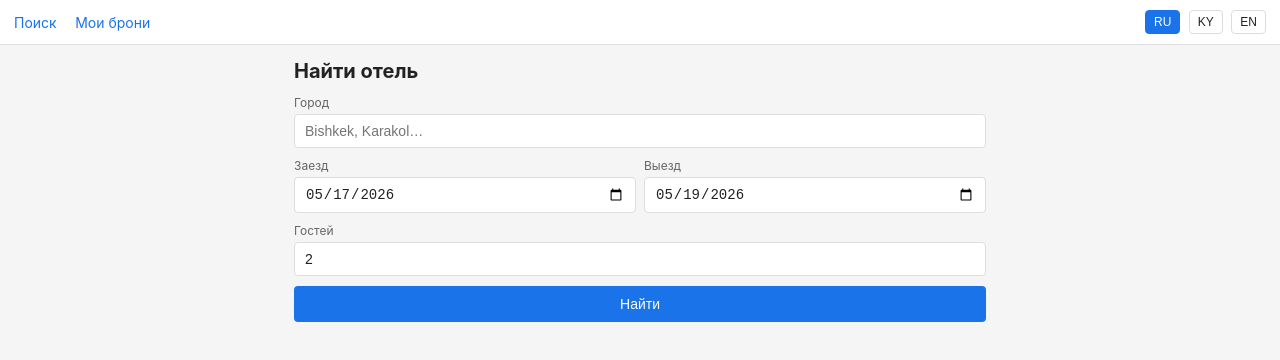
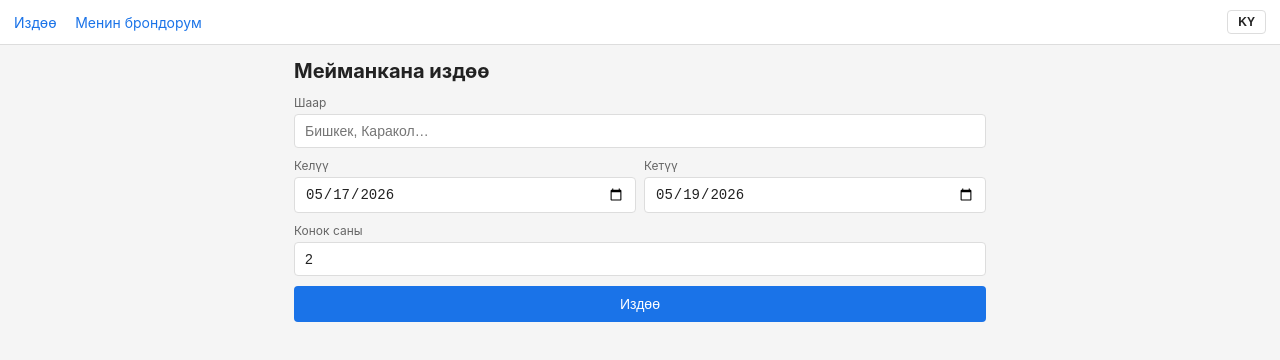
Before and after one commit to Yury-mygit/booking-frontend-client, a website built with Vite: page index.html in a window 1280 px wide. Both pictures are taken after a click on the button "RU". Built offline with nearby package versions, Linux system fonts and the light colour scheme.

Commit message:
lang: одна циклическая кнопка вместо трёх (RU → KY → EN → RU)
- i18n.js: добавлен cycleLang() + LANG_ORDER; applyStaticI18n обновляет текст #lang-cycle на текущий язык upper-case.
- index.html: <div id=lang-switch> с тремя <button data-lang=*> → один <button id=lang-cycle>.
- styles.css: #lang-switch button {...} → #lang-cycle {...}; убран .active state.
- main.js: один обработчик #lang-cycle.onclick = cycleLang.

```diff
--- a/index.html
+++ b/index.html
@@ -13,11 +13,7 @@
         <a href="#/search" data-i18n="nav.search">Поиск</a>
         <a href="#/my" data-i18n="nav.my">Мои брони</a>
       </nav>
-      <div id="lang-switch">
-        <button data-lang="ru">RU</button>
-        <button data-lang="ky">KY</button>
-        <button data-lang="en">EN</button>
-      </div>
+      <button id="lang-cycle" title="RU / KY / EN">RU</button>
     </header>
     <main id="app">Loading…</main>
     <script type="module" src="/src/main.js"></script>
--- a/src/i18n.js
+++ b/src/i18n.js
@@ -3,6 +3,7 @@ import ky from "../locales/ky.json";
 import en from "../locales/en.json";
 
 const dicts = { ru, ky, en };
+export const LANG_ORDER = ["ru", "ky", "en"];
 let lang = localStorage.getItem("booking_lang") || "ru";
 
 export function t(key, vars = {}) {
@@ -21,11 +22,15 @@ export function setLang(l) {
   window.dispatchEvent(new CustomEvent("langchange"));
 }
 
+export function cycleLang() {
+  const i = LANG_ORDER.indexOf(lang);
+  setLang(LANG_ORDER[(i + 1) % LANG_ORDER.length]);
+}
+
 export function applyStaticI18n() {
   document.querySelectorAll("[data-i18n]").forEach((el) => {
     el.textContent = t(el.getAttribute("data-i18n"));
   });
-  document.querySelectorAll("#lang-switch button").forEach((b) => {
-    b.classList.toggle("active", b.dataset.lang === lang);
-  });
+  const btn = document.getElementById("lang-cycle");
+  if (btn) btn.textContent = lang.toUpperCase();
 }
--- a/src/main.js
+++ b/src/main.js
@@ -1,5 +1,5 @@
 import { api } from "./api.js";
-import { applyStaticI18n, getLang, setLang } from "./i18n.js";
+import { applyStaticI18n, cycleLang } from "./i18n.js";
 import { navigate, route, run } from "./router.js";
 import { applyTheme, watchTheme } from "./theme.js";
 import { initTg, inTelegram, tg } from "./tg.js";
@@ -13,9 +13,7 @@ applyTheme();
 watchTheme();
 applyStaticI18n();
 
-document.querySelectorAll("#lang-switch button").forEach((b) => {
-  b.onclick = () => setLang(b.dataset.lang);
-});
+document.getElementById("lang-cycle").onclick = cycleLang;
 
 window.addEventListener("langchange", () => {
   applyStaticI18n();
--- a/src/styles.css
+++ b/src/styles.css
@@ -54,17 +54,17 @@ body {
   text-decoration: none;
   font-size: 14px;
 }
-#lang-switch button {
-  margin-left: 4px;
-  padding: 4px 8px;
+#lang-cycle {
+  padding: 4px 10px;
   font-size: 12px;
+  font-weight: 600;
+  min-width: 36px;
   border: 1px solid var(--border);
   background: var(--surface);
   color: var(--text);
   border-radius: 4px;
   cursor: pointer;
 }
-#lang-switch button.active { background: var(--accent); color: var(--accent-text); border-color: var(--accent); }
 #app { padding: 14px; max-width: 720px; margin: 0 auto; }
 h1 { font-size: 20px; margin: 0 0 12px; }
 h2 { font-size: 16px; margin: 16px 0 8px; }
```
